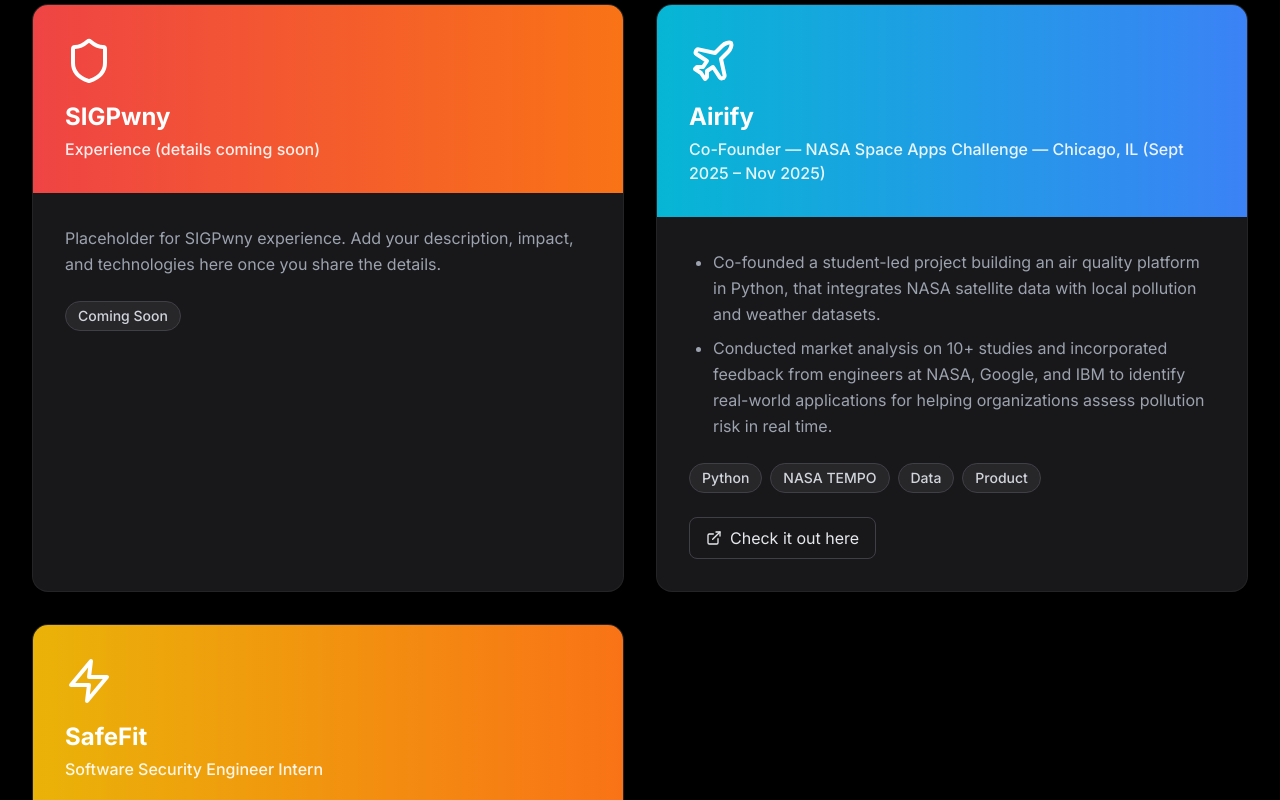
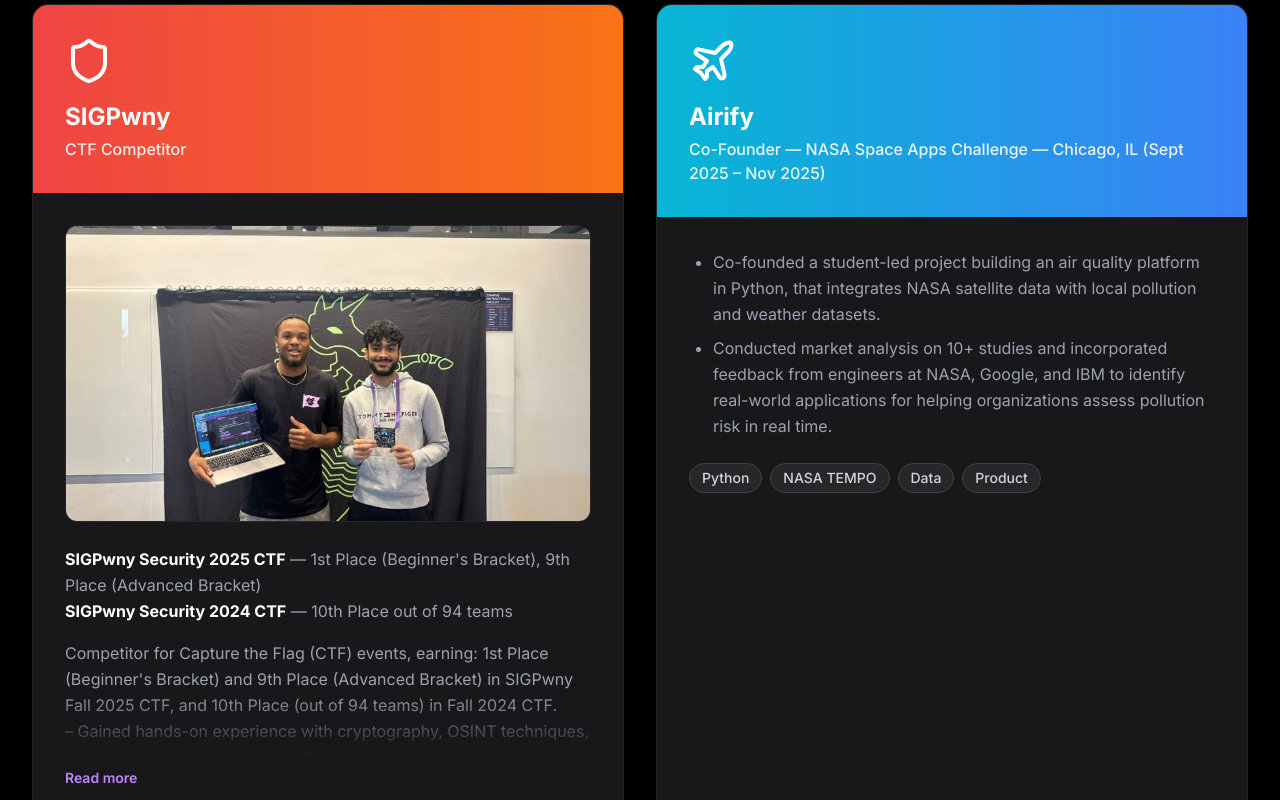
Before and after one commit to Narayan-Lamichhane13/Portfolio, a Next.js app: page /experience in a window 1280 px wide. Shown: the part 2340-3140 px from the top of the page. Built offline with nearby package versions, Linux system fonts and the light colour scheme.

Commit message:
Add SIGPwny CTF experience

```diff
--- a/app/experience/page.tsx
+++ b/app/experience/page.tsx
@@ -143,12 +143,28 @@
   },
   {
     title: 'SIGPwny',
-    subtitle: 'Experience (details coming soon)',
-    description:
-      'Placeholder for SIGPwny experience. Add your description, impact, and technologies here once you share the details.',
-    tags: ['Coming Soon'],
+    subtitle: 'CTF Competitor',
+    description: (
+      <>
+        <p className="text-gray-400 leading-relaxed">
+          <strong className="text-white">SIGPwny Security 2025 CTF</strong> — 1st Place (Beginner&apos;s Bracket), 9th Place (Advanced Bracket)
+          <br />
+          <strong className="text-white">SIGPwny Security 2024 CTF</strong> — 10th Place out of 94 teams
+        </p>
+        <p className="text-gray-400 leading-relaxed mt-4">
+          Competitor for Capture the Flag (CTF) events, earning: 1st Place (Beginner&apos;s Bracket) and 9th Place (Advanced Bracket) in SIGPwny Fall 2025 CTF, and 10th Place (out of 94 teams) in Fall 2024 CTF.
+          <br />
+          – Gained hands-on experience with cryptography, OSINT techniques, and reverse engineering using Ghidra.
+        </p>
+      </>
+    ),
+    tags: ['CTF', 'Cryptography', 'OSINT', 'Reverse Engineering', 'Ghidra'],
     icon: Shield,
     color: 'from-red-500 to-orange-500',
+    image: {
+      src: `${basePath}/portfolio-photos/SIGPwny.jpg`,
+      alt: 'SIGPwny image',
+    },
   },
   {
     title: 'Airify',
```
Also changed, not shown: Portfolio Photos/SIGPwny.jpg (added), public/portfolio-photos/SIGPwny.jpg (added), 33 other files (tests, documents, lock files or other folders).
